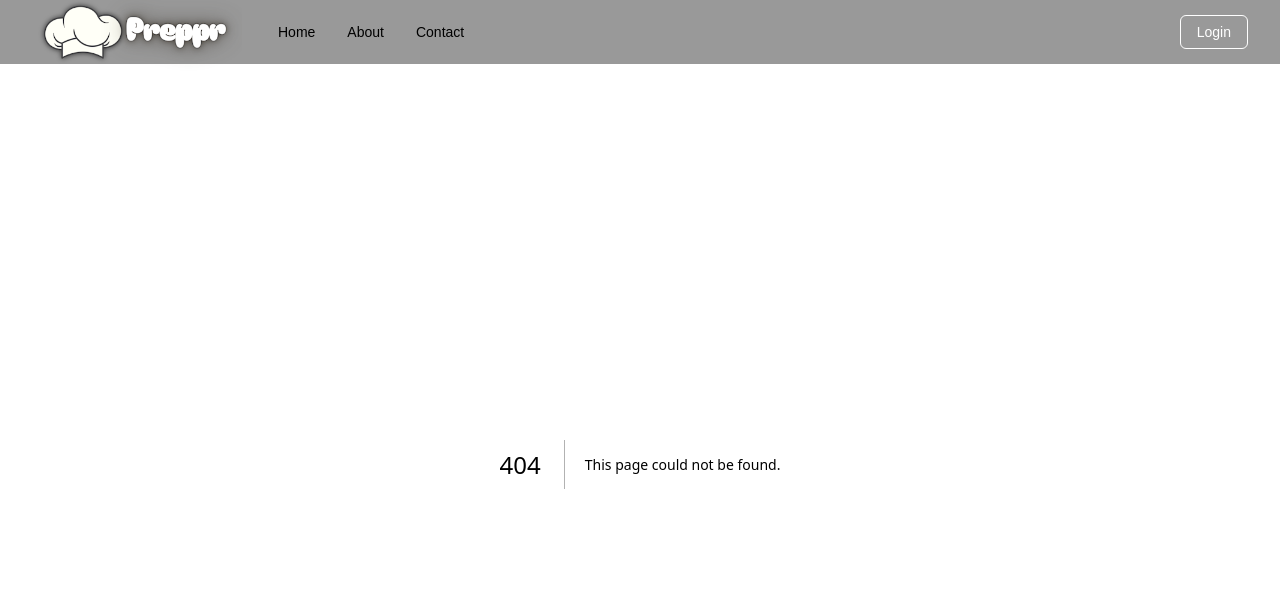
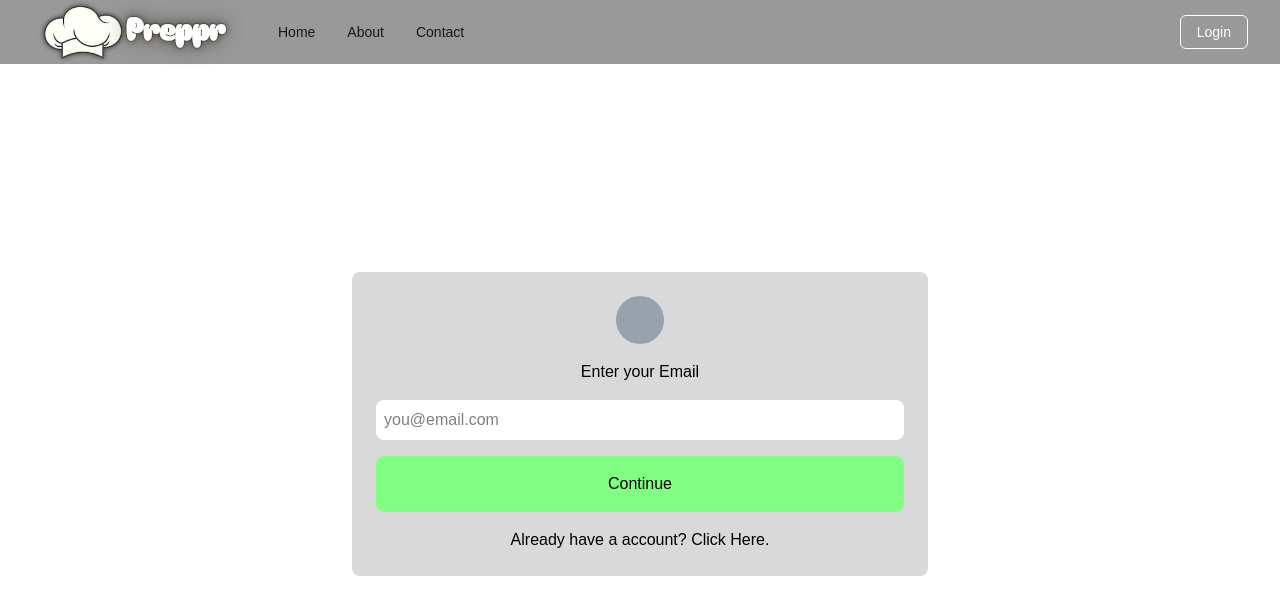
Before and after one commit to ScottyP1/preppr, a Next.js app in the folder frontend/: page /signup in a window 1280 px wide. Before the commit this address had no page. Shown: the top 614 px of the page. Built offline with nearby package versions, Linux system fonts and the light colour scheme.

Commit message:
SignUp Temp Page:

```diff
--- /dev/null
+++ b/frontend/src/app/login/page.js
@@ -0,0 +1,7 @@
+export default function Login() {
+  return (
+    <div>
+      <h1>Login Page</h1>
+    </div>
+  );
+}
--- a/frontend/src/app/page.js
+++ b/frontend/src/app/page.js
@@ -25,12 +25,14 @@ export default function Home() {
               neighborhoods with love, not mass production
             </span>
             <Link
-              href="#"
+              href="/signup"
               className="w-full text-xl font-bold p-4 bg-[#82FF82] hover:bg-[#76E7A4] text-black rounded-full"
             >
               Join Preppr
             </Link>
-            <Link href="#">Already have an account? Click Here to Login</Link>
+            <Link href="login">
+              Already have an account? Click Here to Login
+            </Link>
           </div>
 
           <Image
--- /dev/null
+++ b/frontend/src/app/signup/page.js
@@ -0,0 +1,87 @@
+"use client";
+import { useState } from "react";
+
+import UserInputContainer from "@/components/UserInputContainer";
+
+export default function Signup() {
+  const [data, setData] = useState({
+    email: "",
+    password: "",
+    confirmPassword: "",
+    code: "",
+  });
+  const [error, setError] = useState("");
+  const [step, setStep] = useState(1);
+
+  const handleChange = (evt) => {
+    const { name, value } = evt.target;
+    setData((prev) => ({ ...prev, [name]: value }));
+  };
+
+  const handleNext = async () => {
+    setError(null);
+    if (step === 1) {
+      if (!data.email) return setError("Please enter your email.");
+      setStep(2);
+    } else if (step === 2) {
+      if (!data.code) return setError("Enter the 6-digit code.");
+      setStep(3);
+    } else if (step === 3) {
+      if (data.password.length < 8)
+        return setError("Password must be 8+ characters.");
+      if (data.password !== data.confirmPassword)
+        return setError("Passwords do not match.");
+      console.log("SUBMIT:", data);
+    }
+  };
+
+  return (
+    <div className="flex justify-center items-center min-h-[calc(100vh-80px)]">
+      {step === 1 && (
+        /* Optional Values => (placeholder, linkText, href, buttonLabel, value, onChange, onClick, error) */
+        <UserInputContainer
+          name="email"
+          type="email"
+          title="Enter your Email"
+          placeholder="you@email.com"
+          linkText="Already have a account? Click Here."
+          href="/login"
+          buttonLabel="Continue"
+          onChange={handleChange}
+          value={data.email}
+          onClick={handleNext}
+          error={error}
+        />
+      )}
+      {step === 2 && (
+        <UserInputContainer
+          name="code"
+          type="number"
+          title="Verify Email"
+          subTitle="Please check your email for a 6-digit PIN"
+          placeholder="123456"
+          buttonLabel="Verify"
+          onChange={handleChange}
+          value={data.code}
+          onClick={handleNext}
+          error={error}
+        />
+      )}
+      {step === 3 && (
+        <UserInputContainer
+          name="password"
+          confirmName="confirmPassword"
+          type="password"
+          title="Create Password"
+          placeholder="********"
+          buttonLabel="Submit"
+          onChange={handleChange}
+          value={data.password}
+          confirmValue={data.confirmPassword}
+          onClick={handleNext}
+          error={error}
+        />
+      )}
+    </div>
+  );
+}
--- a/frontend/src/components/Button.js
+++ b/frontend/src/components/Button.js
@@ -1,6 +1,9 @@
-export const Button = ({ className, children }) => {
+export const Button = ({ className, children, onClick }) => {
   return (
-    <button className={`${className} p-4 bg-[#82FF82] text-black rounded-full`}>
+    <button
+      onClick={onClick}
+      className={`${className} p-4 bg-[#82FF82] hover:bg-[#76E7A4] text-black rounded-lg`}
+    >
       {children}
     </button>
   );
--- /dev/null
+++ b/frontend/src/components/UserInputContainer.js
@@ -0,0 +1,67 @@
+import Link from "next/link";
+import Button from "./Button";
+
+const UserInputContainer = ({
+  title,
+  subTitle,
+  type,
+  placeholder,
+  linkText,
+  href,
+  buttonLabel,
+  onChange,
+  value,
+  onClick,
+  name,
+  confirmValue,
+  confirmName,
+  error,
+}) => {
+  return (
+    <div className="flex flex-col justify-center items-center bg-[#D9D9D9] p-6 rounded-lg gap-4 text-black md:min-w-xl">
+      <div className="h-12 w-12 bg-gray-400 rounded-full" />
+      <h1>{title}</h1>
+      {subTitle && <h2>{subTitle}</h2>}
+      {type !== "password" && (
+        <input
+          name={name}
+          type={type}
+          onChange={onChange}
+          placeholder={placeholder}
+          className="bg-white rounded-lg p-2 w-full"
+          value={value}
+        />
+      )}
+
+      {type === "password" && (
+        <>
+          <h3 className="self-start">Password</h3>
+          <input
+            name={name}
+            type={type}
+            onChange={onChange}
+            placeholder={placeholder}
+            className="bg-white rounded-lg p-2 w-full"
+            value={value}
+          />
+          <h3 className="self-start">Confirm Password</h3>
+          <input
+            name={confirmName}
+            type={type}
+            onChange={onChange}
+            placeholder={placeholder}
+            className="bg-white rounded-lg p-2 w-full"
+            value={confirmValue}
+          />
+        </>
+      )}
+      {error && <span className="text-red-500">{error}</span>}
+      <Button className="w-full" onClick={onClick}>
+        {buttonLabel}
+      </Button>
+      {linkText && href && <Link href={href}>{linkText}</Link>}
+    </div>
+  );
+};
+
+export default UserInputContainer;
```
